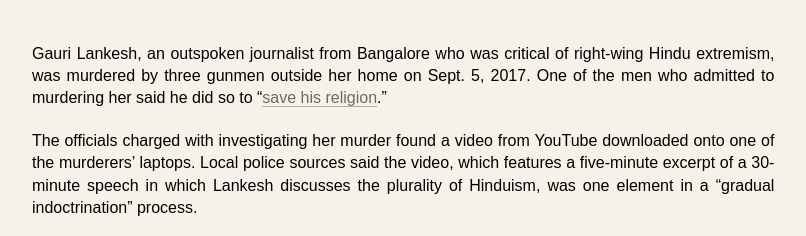
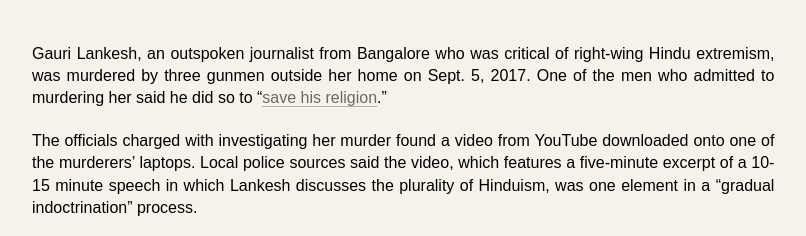
Before and after one commit to digital-witness-lab/digital-witness-lab.github.io, a plain HTML site: page news/a-video-helped-incite-the-murder-of-prominent.html in a window 1280 px wide. Shown: the part 920-1156 px from the top of the page, without its empty margins (96-902 px from the left). Drawn offline with nearby package versions, Linux system fonts and the light colour scheme; a script that the page names is missing.

Commit message:
Fix 30min speech to 10-15min speech

```diff
--- a/news/a-video-helped-incite-the-murder-of-prominent.html
+++ b/news/a-video-helped-incite-the-murder-of-prominent.html
@@ -46,7 +46,7 @@
                     </div>
                     <div class="news-body row">
                         <p>Gauri Lankesh, an outspoken journalist from Bangalore who was critical of right-wing Hindu extremism, was murdered by three gunmen outside her home on Sept. 5, 2017. One of the men who admitted to murdering her said he did so to “<a href="https://timesofindia.indiatimes.com/india/i-killed-gauri-lankesh-to-save-my-religion-waghmore-to-sit/articleshow/64608133.cms">save his religion</a>.”</p>
-                        <p>The officials charged with investigating her murder found a video from YouTube downloaded onto one of the murderers’ laptops. Local police sources said the video, which features a five-minute excerpt of a 30-minute speech in which Lankesh discusses the plurality of Hinduism, was one element in a “gradual indoctrination” process.</p>
+                        <p>The officials charged with investigating her murder found a video from YouTube downloaded onto one of the murderers’ laptops. Local police sources said the video, which features a five-minute excerpt of a 10-15 minute speech in which Lankesh discusses the plurality of Hinduism, was one element in a “gradual indoctrination” process.</p>
                         <p>In support of Forbidden Stories’ investigation into this fatal attack, Digital Witness Lab investigated the spread this video on social media. Our goal was to gauge the role the video played in fueling the <a href="https://theprint.in/india/governance/gauri-lankesh-murder-sit-chargesheet-names-sanatan-sanstha-as-organisation-behind-crime/153853/">right-wing Hindu animosity towards her that ultimately lead to her murder</a>.</p>
                         <p>We found that the video had been shared on Facebook, YouTube and Twitter prior to her murder. As of writing, the video has received more than 130 million interactions on Facebook and more than 250,000 views on YouTube. We also found instances of the video being shared by right-wing activists on Twitter and the BJP Karnataka’s Facebook page before Lankesh was murdered, though public interaction with those posts was low.</p>
                         <p>Twitter was a less popular platform for engaging with the video, though there were several instances of the video being tweeted before her death, such as when posts related to Lankesh went viral on social media or when she appeared in the news.</p>
```
